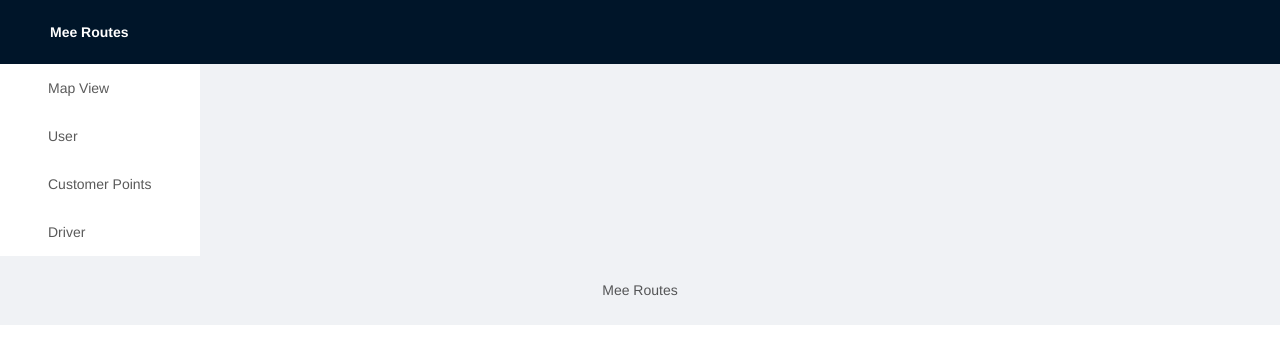
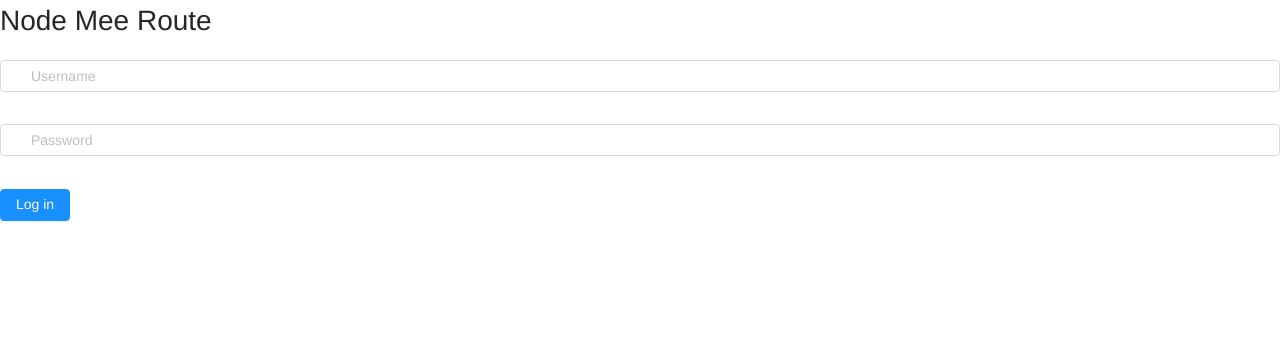
Before and after one commit to ngmikeng/node-mee-routes, a Vue app in the folder web-app-vue/: page /login in a window 1280 px wide. Shown: the top 364 px of the page. Built offline with nearby package versions, Linux system fonts and the light colour scheme.

Commit message:
Add login page, fix layout, swagger.

```diff
--- a/web-app-vue/src/App.vue
+++ b/web-app-vue/src/App.vue
@@ -1,28 +1,14 @@
 <template>
   <div id="app">
-    <a-layout>
-      <Header />
-      <a-layout>
-        <Sider />
-        <a-layout-content class="main-content">
-          <!-- <MainContent /> -->
-          <router-view></router-view>
-        </a-layout-content>
-      </a-layout>
-      <a-layout-footer class="footer">Mee Routes </a-layout-footer>
-    </a-layout>
+    <router-view></router-view>
   </div>
 </template>
 
 <script>
-import Header from './components/Header.vue';
-import Sider from './components/Sider.vue';
 
 export default {
   name: 'app',
   components: {
-    Header,
-    Sider
   }
 }
 </script>
@@ -34,12 +20,4 @@ export default {
   -moz-osx-font-smoothing: grayscale;
   color: #2c3e50;
 }
-
-.footer {
-  text-align: center;
-}
-
-.main-content {
-  padding:  20px;
-}
 </style>
--- a/web-app-vue/src/components/MapView.vue
+++ b/web-app-vue/src/components/MapView.vue
@@ -2,6 +2,9 @@
     <div class="map-view-component">
         <h1 class="header">Map View</h1>
         <p>Map View Component</p>
+        <div class="g-margin-bot-10">
+          <a-button type="primary" @click="testRedirect">Go</a-button>
+        </div>
     </div>
 </template>
 
@@ -10,6 +13,18 @@
 export default {
   name: 'map-view',
   components: {
+  },
+  mounted() {
+  },
+  data() {
+    return {
+
+    };
+  },
+  methods: {
+    testRedirect() {
+      this.$router.push({ path: 'login', query: { id: '1' }});
+    }
   }
 }
 </script>
--- /dev/null
+++ b/web-app-vue/src/layouts/DefaultLayout.vue
@@ -0,0 +1,37 @@
+<template>
+  <div class="default-layout">
+    <a-layout>
+      <Header />
+      <a-layout>
+        <Sider />
+        <a-layout-content class="main-content">
+          <router-view></router-view>
+        </a-layout-content>
+      </a-layout>
+      <a-layout-footer class="footer">Mee Routes </a-layout-footer>
+    </a-layout>
+  </div>
+</template>
+
+<script>
+import Header from '../components/Header.vue';
+import Sider from '../components/Sider.vue';
+
+export default {
+  name: 'default-layout',
+  components: {
+    Header,
+    Sider
+  }
+}
+</script>
+
+<style>
+.footer {
+  text-align: center;
+}
+
+.main-content {
+  padding:  20px;
+}
+</style>
--- a/web-app-vue/src/main.js
+++ b/web-app-vue/src/main.js
@@ -2,7 +2,9 @@ import Vue from 'vue'
 import VueRouter from 'vue-router'
 import { Button, Icon, Layout, Menu, Table, Popconfirm, Modal, Form, Input, Select } from 'ant-design-vue';
 import App from './App.vue'
+import DefaultLayout from './layouts/DefaultLayout.vue'
 import CustomerPoints from './components/CustomerPoints.vue'
+import LoginPage from './pages/LoginPage.vue'
 import MapView from './components/MapView.vue'
 import User from './components/User.vue'
 import Driver from './components/Driver.vue'
@@ -35,11 +37,18 @@ const router = new VueRouter({
   mode: 'history',
   base: __dirname,
   routes: [
-    { path: '/', redirect: '/map-view' },
-    { path: '/map-view', component: MapView },
-    { path: '/customer-points', component: CustomerPoints },
-    { path: '/user', component: User },
-    { path: '/driver', component: Driver }
+    {
+      path: '/',
+      component: DefaultLayout,
+      redirect: 'driver',
+      children: [
+        { path: 'map-view', component: MapView },
+        { path: 'customer-points', component: CustomerPoints },
+        { path: 'user', component: User },
+        { path: 'driver', component: Driver }
+      ]
+    },
+    { path: '/login', component: LoginPage },
   ]
 })
 
--- /dev/null
+++ b/web-app-vue/src/pages/LoginPage.vue
@@ -0,0 +1,61 @@
+<template>
+<div class="login-page-component">
+  <h1>Node Mee Route</h1>
+  <a-form :autoFormCreate="(form)=>{this.form = form}" @submit="handleSubmit" class='login-form'>
+    <a-form-item
+      fieldDecoratorId="userName"
+      :fieldDecoratorOptions="{rules: [{ required: true, message: 'Please input username!' }]}"
+    >
+      <a-input
+        placeholder='Username'
+      >
+        <a-icon slot="prefix" type='user' style="color: rgba(0,0,0,.25)" />
+      </a-input>
+    </a-form-item>
+    <a-form-item
+      fieldDecoratorId="password"
+      :fieldDecoratorOptions="{rules: [{ required: true, message: 'Please input password!' }]}"
+    >
+      <a-input
+        type='password'
+        placeholder='Password'>
+        <a-icon slot="prefix" type='lock' style="color: rgba(0,0,0,.25)" />
+      </a-input>
+    </a-form-item>
+    <a-form-item>
+      <a-button type='primary' htmlType="submit" class='login-form-button'>
+        Log in
+      </a-button>
+    </a-form-item>
+  </a-form>
+</div>
+</template>
+
+<script>
+
+export default {
+  name: 'login-page',
+  components: {
+  },
+  data() {
+    return {
+    }
+  },
+  methods: {
+    handleSubmit(e) {
+      e.preventDefault()
+      this.form.validateFields((err, values) => {
+        if (!err) {
+          const data = values;
+          this.$router.push({ path: '/driver', query: {id: data.username} });
+        }
+      });
+    }
+  }
+}
+</script>
+
+<style>
+.login-page-component {
+}
+</style>
```
Also changed, not shown: 2 other files (tests, documents, lock files or other folders).
